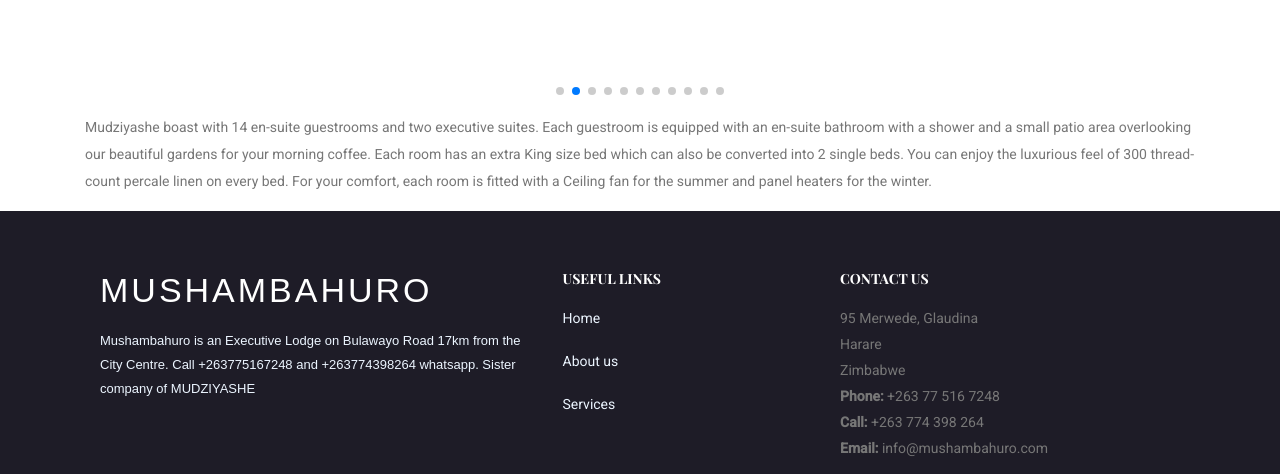
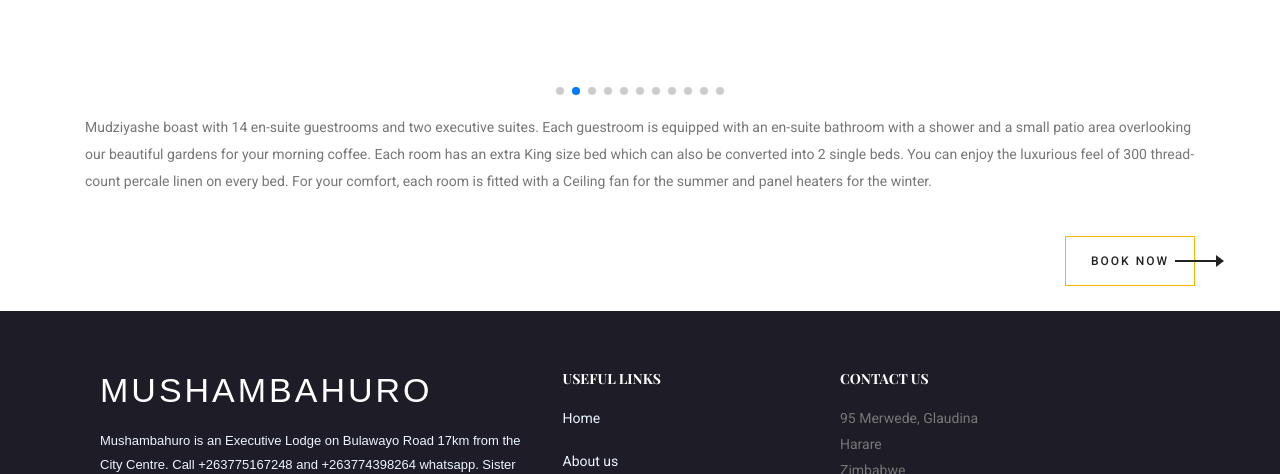
Before and after one commit to onnetwork/mush, a plain HTML site: page accom.html in a window 1280 px wide. Shown: the part 754-1228 px from the top of the page. Drawn offline with nearby package versions, Linux system fonts and the light colour scheme; some packages are replaced by stand-ins of ours; a script that the page names is missing.

Commit message:
Update accom.html

```diff
--- a/accom.html
+++ b/accom.html
@@ -138,6 +138,22 @@
       Mudziyashe boast with 14 en-suite guestrooms and two executive suites. Each guestroom is equipped with an en-suite bathroom with a shower and a small patio area overlooking our beautiful gardens for your morning coffee. Each room has an extra King size bed which can also be converted into 2 single beds. You can enjoy the luxurious feel of 300 thread-count percale linen on every bed. For your comfort, each room is fitted with a Ceiling fan for the summer and panel heaters for the winter.
     </p>
   </div>
+
+   <!--================ End Canvus Menu Area =================-->
+
+  <section class="top-btn-area">
+    <div class="container">
+      <div class="row">
+        <div class="col-lg-12">
+          <a href="contact.html" class="main_btn">
+            Book Now
+            <img src="img/next.png" alt="">
+          </a>
+        </div>
+      </div>
+    </div>
+  </section>
+
   <!--================ start footer Area  =================-->
   <footer class="footer-area">
     <div class="container">
```
